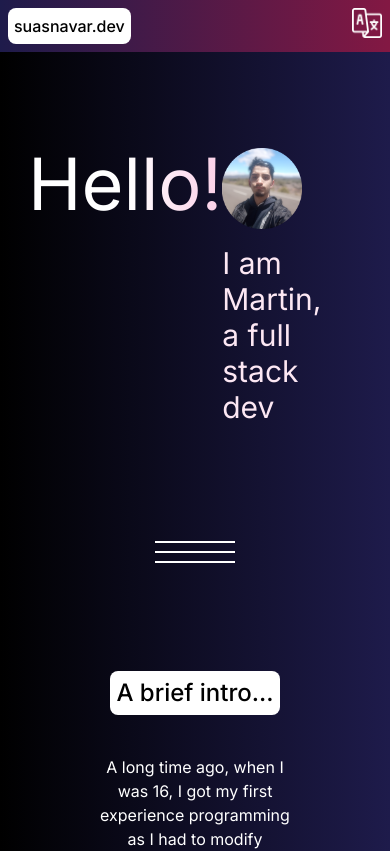
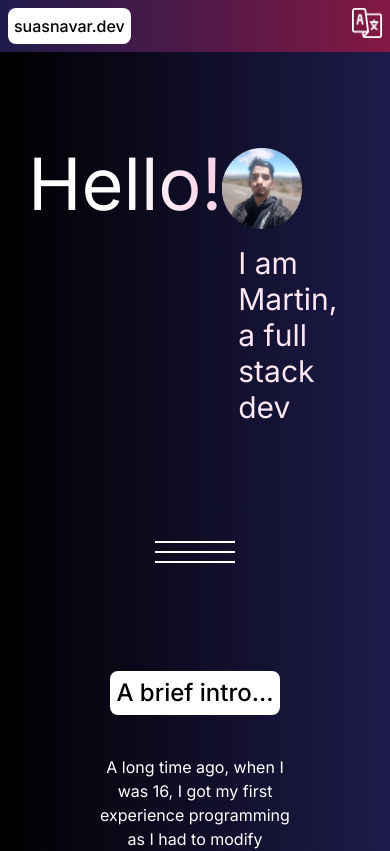
Before and after one commit to martinsuasnavar/portfolio, a Next.js app: page /en in a window 390 px wide. Shown: the top 851 px of the page. Built offline with nearby package versions, Linux system fonts and the light colour scheme.

Commit message:
Update page.tsx

```diff
--- a/src/app/[locale]/page.tsx
+++ b/src/app/[locale]/page.tsx
@@ -42,7 +42,7 @@ export default function Home() {
         <div className="h-20"/>
 
 
-        <section className="text-7xl mr-4 sm:mr-0 sm:text-8xl">
+        <section className="text-7xl sm:text-8xl">
             <div className="flex justify-center">
                <div className="p-7 sm:ml-0 sm:p-0 flex">
                <text className=" text-left mt-10 bg-gradient-to-r from-white via-white to-pink-200 inline-block text-transparent bg-clip-text"
@@ -54,7 +54,7 @@ export default function Home() {
                     height={80}
                     alt="dev picture"/>
                   </div>
-                  <div>
+                  <div className="ml-4 sm:ml-0 ">
                     <div>{t("fastPresentation.0")}</div>
                     <div>{t("fastPresentation.1")}</div>
                     <div>{t("fastPresentation.2")}</div>
```
